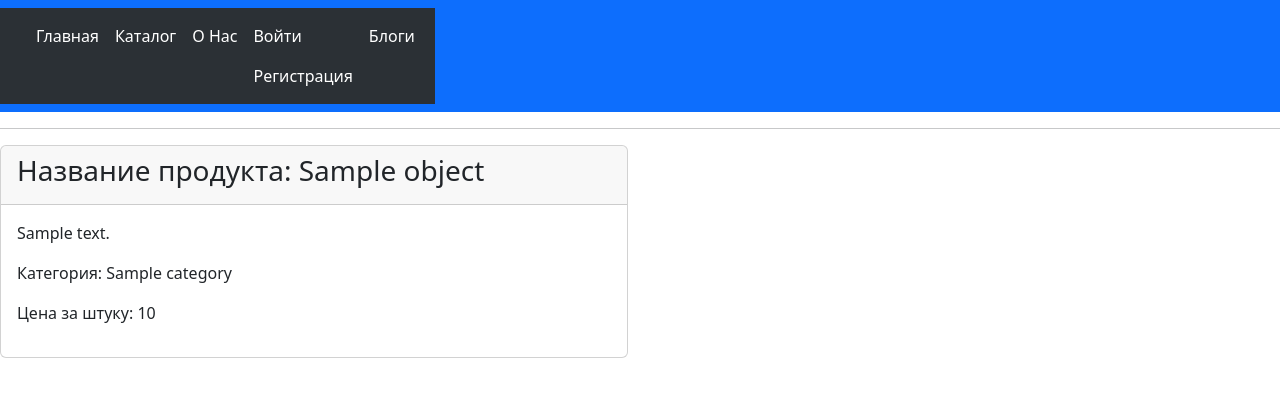
After one commit to borik1and/django_project_2, a Django app: template product_app/templates/product_app/product_detail.html in a window 1280 px wide. The commit adds this page. Shown: the top 397 px of the page. Run offline with Django 4.2, Linux system fonts and the light colour scheme; the template is opened without the code that fills it: most values are stand-ins (such as "Sample title", 1, 10 or a date in 2020).

Commit message:
create code

```diff
--- a/product_app/templates/product_app/index_list.html
+++ b/product_app/templates/product_app/index_list.html
@@ -42,7 +42,8 @@
 
                         <div class="d-flex justify-content-between align-items-center">
                             <div class="btn-group">
-                                <a href="" class="btn btn-sm btn-outline-secondary">View</a>
+                                <a href="{% url 'product_app:view' object.pk %}"
+                                class="btn btn-sm btn-outline-secondary">View</a>
                                 <a href="{% url 'product_app:update_product' object.pk %}"
                                    class="btn btn-sm btn-outline-secondary">Edit</a>
                             </div>
--- /dev/null
+++ b/product_app/templates/product_app/product_detail.html
@@ -0,0 +1,31 @@
+{% extends 'product_app/base.html' %}
+{% block content %}
+<div class="row">
+    <div class="col-12">
+        <div class="row">
+            <div class="col-6">
+                <div class="card">
+                    <div class="card-header">
+                        <h3 class="card-title">
+                            Название продукта: {{ object.name }}
+                        </h3>
+                    </div>
+                    <div class="card-body">
+                        <p>
+                            {{ object.description }}
+                        </p>
+                        <p>Категория: {{ object.category }}</p>
+                        <p>Цена за штуку: {{ object.price_one }}</p>
+
+
+                    </div>
+                </div>
+            </div>
+        </div>
+    </div>
+</div>
+{% endblock %}
+
+{% block title %}
+    Материал
+{% endblock %}
--- a/product_app/urls.py
+++ b/product_app/urls.py
@@ -1,13 +1,14 @@
 from django.urls import path, include
-from product_app.views import CatalogListView, IndexListView, AboutView, Product_appCreateView, Product_appUpdateView
+from product_app.views import CatalogListView, IndexListView, AboutView, Product_appCreateView, Product_appUpdateView, \
+    ProductDetailView
 
 app_name = 'product_app'
 
 urlpatterns = [
-    # path('<int:pk>/', IndexListView.as_view(), name='index'),
     path('', IndexListView.as_view(), name='index'),
     path('about/', AboutView.as_view(), name='about'),
     path('catalog/', CatalogListView.as_view(), name='catalog'),
     path('create/', Product_appCreateView.as_view(), name='create_product'),
     path('update/<int:pk>/', Product_appUpdateView.as_view(), name='update_product'),
+    path('view/<int:pk>/', ProductDetailView.as_view(), name='view'),
 ]
```
Also changed, not shown: product_app/views.py (+15 -19 lines).
